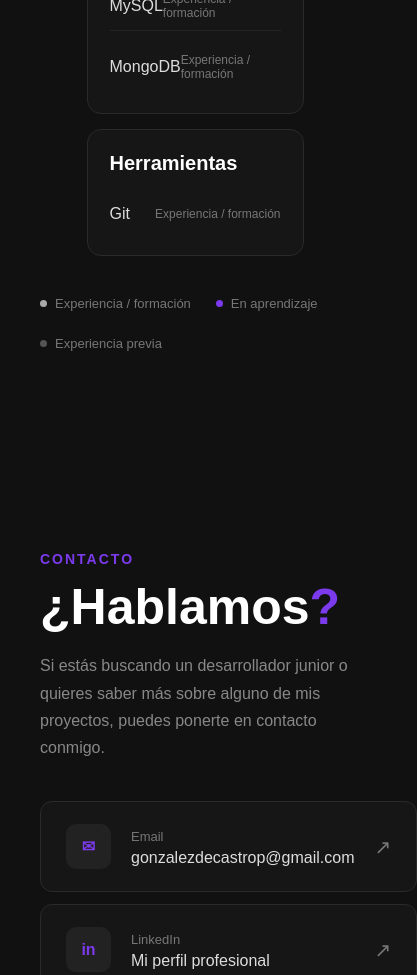
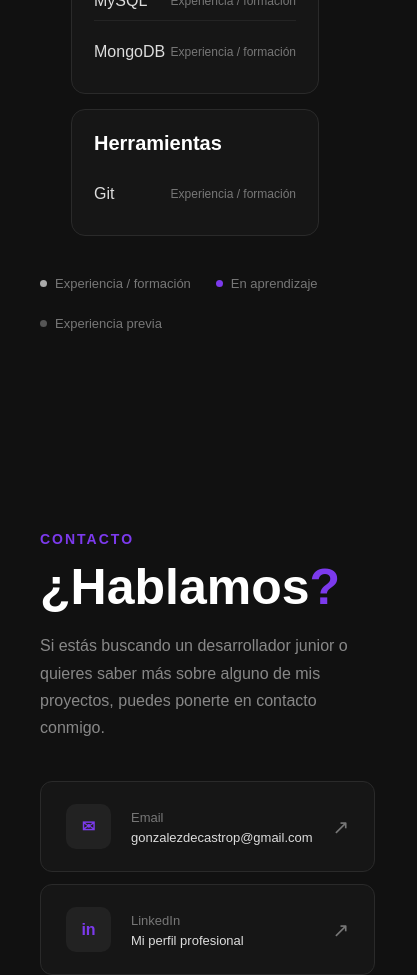
Before and after one commit to Pelayogdc/portfolio, a React app: page / in a window 390 px wide. Shown: the part 5040-6015 px from the top of the page, 417 px wide, since content can reach past the window. Built offline with nearby package versions, Linux system fonts and the light colour scheme; the HTML template or start-up script is replaced by a standard one.

Commit message:
Adapacion etiquetas contacto responsive

```diff
--- a/src/index.css
+++ b/src/index.css
@@ -1142,7 +1142,7 @@ section:not(.hero) {
   }
 
   .technology-group {
-    margin: auto 15%;
+    margin: auto 10%;
     padding: 22px;
   }
 
@@ -1176,4 +1176,8 @@ section:not(.hero) {
   .contact-cv p {
     font-size: 16px;
   }
+
+  .contact-links p {
+    font-size: 13px;
+  }
 }
```
